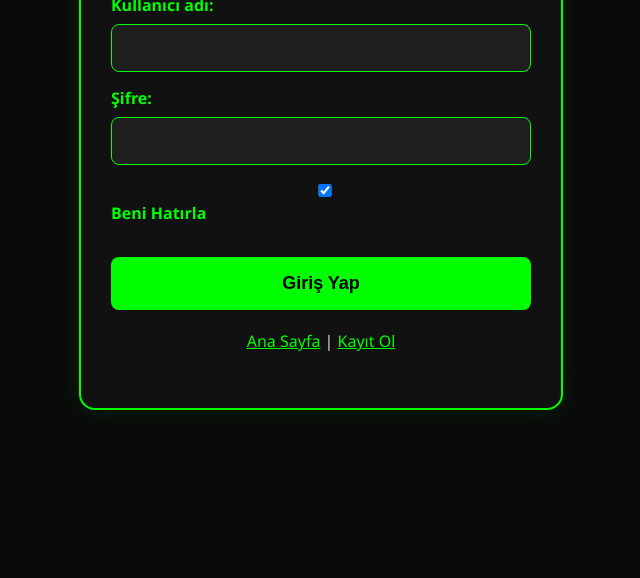
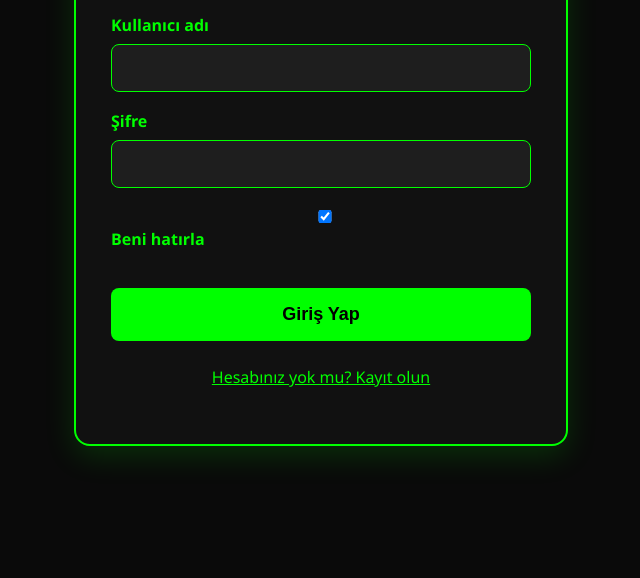
Before and after one commit to LotusSCP/AtomMod, a website: page login.html in a window 1280 px wide. Shown: the part 222-800 px from the top of the page, without its empty margins (319-959 px from the left). Drawn offline with Linux system fonts and the light colour scheme.

Commit message:
Update login.html

```diff
--- a/login.html
+++ b/login.html
@@ -6,17 +6,17 @@
     <title>Giriş Yap - AtomMod</title>
     <style>
         body { background: #0a0a0a; color: #ddd; font-family: 'Segoe UI', Arial, sans-serif; margin: 0; padding: 0; }
-        .login-container {
+        .login-box {
             max-width: 420px;
-            margin: 80px auto;
-            padding: 40px 30px;
+            margin: 100px auto;
+            padding: 40px 35px;
             background: #111;
             border-radius: 16px;
             border: 2px solid #0f0;
-            box-shadow: 0 0 30px rgba(0, 255, 0, 0.1);
+            box-shadow: 0 10px 30px rgba(0,255,0,0.15);
         }
         h1 { text-align: center; color: #0f0; margin-bottom: 30px; }
-        label { display: block; margin: 15px 0 8px; font-weight: bold; color: #0f0; }
+        label { display: block; margin: 18px 0 8px; font-weight: bold; color: #0f0; }
         input {
             width: 100%;
             padding: 14px;
@@ -30,7 +30,7 @@
         button {
             width: 100%;
             padding: 16px;
-            margin-top: 25px;
+            margin-top: 30px;
             background: #0f0;
             color: black;
             border: none;
@@ -40,29 +40,28 @@
             cursor: pointer;
         }
         button:hover { background: #0c0; }
-        .result { margin-top: 20px; padding: 12px; border-radius: 8px; text-align: center; }
+        .result { margin-top: 20px; padding: 14px; border-radius: 8px; text-align: center; font-weight: bold; }
         .success { background: #002200; color: #0f0; }
         .error { background: #220000; color: #ff6666; }
     </style>
 </head>
 <body>
-    <div class="login-container">
+    <div class="login-box">
         <h1>Giriş Yap</h1>
         <form id="loginForm">
-            <label>Kullanıcı adı:</label>
+            <label>Kullanıcı adı</label>
             <input type="text" id="username" required>
 
-            <label>Şifre:</label>
+            <label>Şifre</label>
             <input type="password" id="password" required>
 
-            <label><input type="checkbox" id="rememberMe" checked> Beni Hatırla</label>
+            <label><input type="checkbox" id="rememberMe" checked> Beni hatırla</label>
 
             <button type="submit" id="submitBtn">Giriş Yap</button>
         </form>
         <div id="result"></div>
-        <p style="text-align:center; margin-top:20px;">
-            <a href="index.html" style="color:#0f0;">Ana Sayfa</a> |
-            <a href="register.html" style="color:#0f0;">Kayıt Ol</a>
+        <p style="text-align:center; margin-top:25px;">
+            <a href="register.html" style="color:#0f0;">Hesabınız yok mu? Kayıt olun</a>
         </p>
     </div>
 
@@ -73,7 +72,6 @@
 
             const username = document.getElementById('username').value.trim();
             const password = document.getElementById('password').value;
-            const remember = document.getElementById('rememberMe').checked;
             const resEl = document.getElementById('result');
             const btn = document.getElementById('submitBtn');
 
@@ -81,11 +79,9 @@
             resEl.innerHTML = 'Giriş yapılıyor...';
 
             try {
-                // Config.json'dan Supabase bilgilerini al
                 const configRes = await fetch('https://lotusscp.github.io/atommodapi/config.json');
                 const CONFIG = await configRes.json();
 
-                // Basit login (supabase.js bağımlılığını azalttık)
                 const loginUrl = `${CONFIG.supabase.url}/rest/v1/accounts?select=permission,username,password&username=eq.${encodeURIComponent(username)}`;
 
                 const response = await fetch(loginUrl, {
@@ -113,19 +109,18 @@
                     return;
                 }
 
-                // Başarılı giriş
                 localStorage.setItem('atommod_logged_in', 'true');
                 localStorage.setItem('atommod_lastuser', user.username);
                 sessionStorage.setItem('atommod_permission', user.permission || 0);
 
                 resEl.className = 'result success';
-                resEl.innerHTML = `✅ Giriş başarılı! Yetki: ${user.permission}`;
+                resEl.innerHTML = `✅ Giriş başarılı!`;
 
-                setTimeout(() => window.location.href = 'index.html', 1200);
+                setTimeout(() => window.location.href = 'index.html', 1000);
 
             } catch (err) {
                 resEl.className = 'result error';
-                resEl.innerHTML = `❌ Hata: ${err.message}`;
+                resEl.innerHTML = `❌ Bağlantı hatası: ${err.message}`;
             } finally {
                 btn.disabled = false;
             }
```
